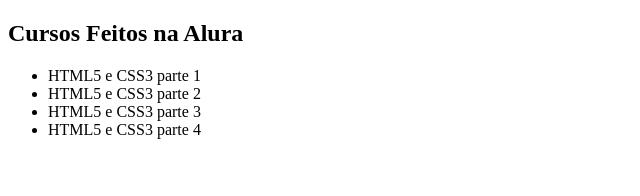
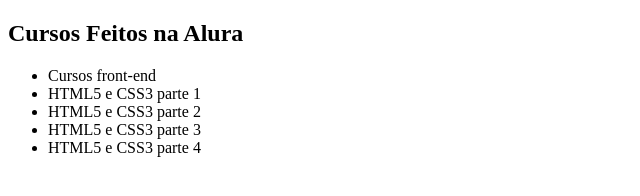
Before and after one commit to lmagalhaes33/Curso-git, a plain HTML site: page index.html in a window 1280 px wide. Shown: the whole page, without its empty margins (0-640 px from the left). Drawn offline with Linux system fonts and the light colour scheme.

```diff
--- a/index.html
+++ b/index.html
@@ -11,6 +11,7 @@
             <section class="principal">
                 <h2 class="titulo-principal">Cursos Feitos na Alura</h2>
                 <ul>
+                    <li>Cursos front-end</li>
                     <li>HTML5 e CSS3 parte 1</li>
                     <li>HTML5 e CSS3 parte 2</li>
                     <li>HTML5 e CSS3 parte 3</li>
```
